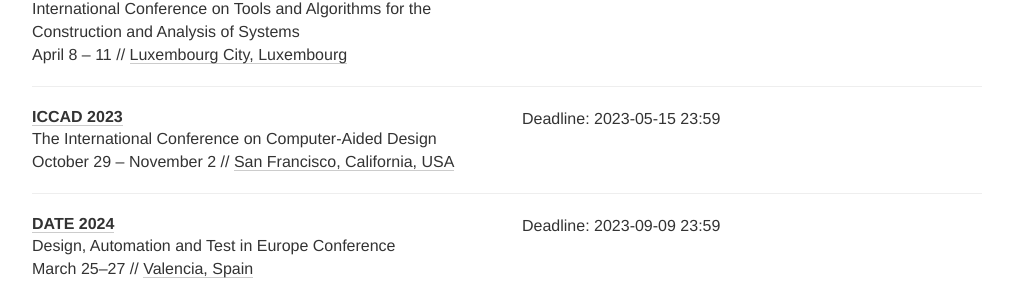
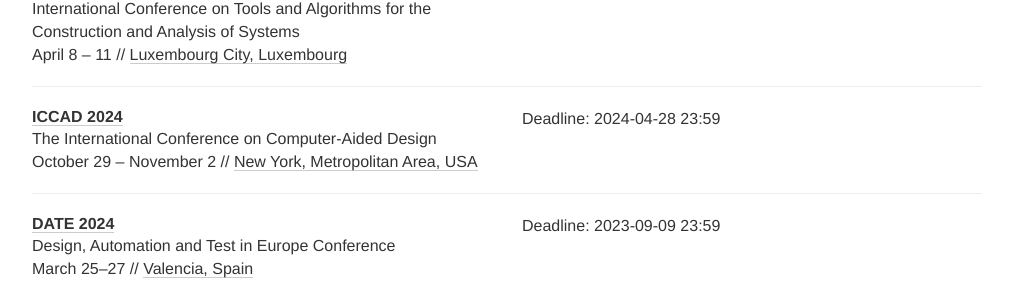
Before and after one commit to Gy-Hu/EDA_FV_conference_deadline, a Jekyll site: the page built from index.html, in a window 1280 px wide and 900 px high, scrolled down 595 px. Shown: the part 152-450 px from the top of the window, without its empty margins (133-1146 px from the left). Built offline with Jekyll 4.4.1, drawn with Linux system fonts in a browser that asks for light colours; nearby versions of some CDN libraries; comment, search, counter and statistics services are not loaded.

Commit message:
update ICCAD

```diff
--- a/_data/conferences.yml
+++ b/_data/conferences.yml
@@ -36,12 +36,12 @@
   tags: [FV]
 
 - name: ICCAD
-  year: 2023
+  year: 2024
   date: "October 29 - November 2"
   description: The International Conference on Computer-Aided Design
   link: https://iccad.com/
-  deadline: ["2023-05-15 23:59"]
-  place: San Francisco, California, USA
+  deadline: ["2024-04-28 23:59"]
+  place: New York, Metropolitan Area, USA
   tags: [EDA]
 
 - name: DATE
```
